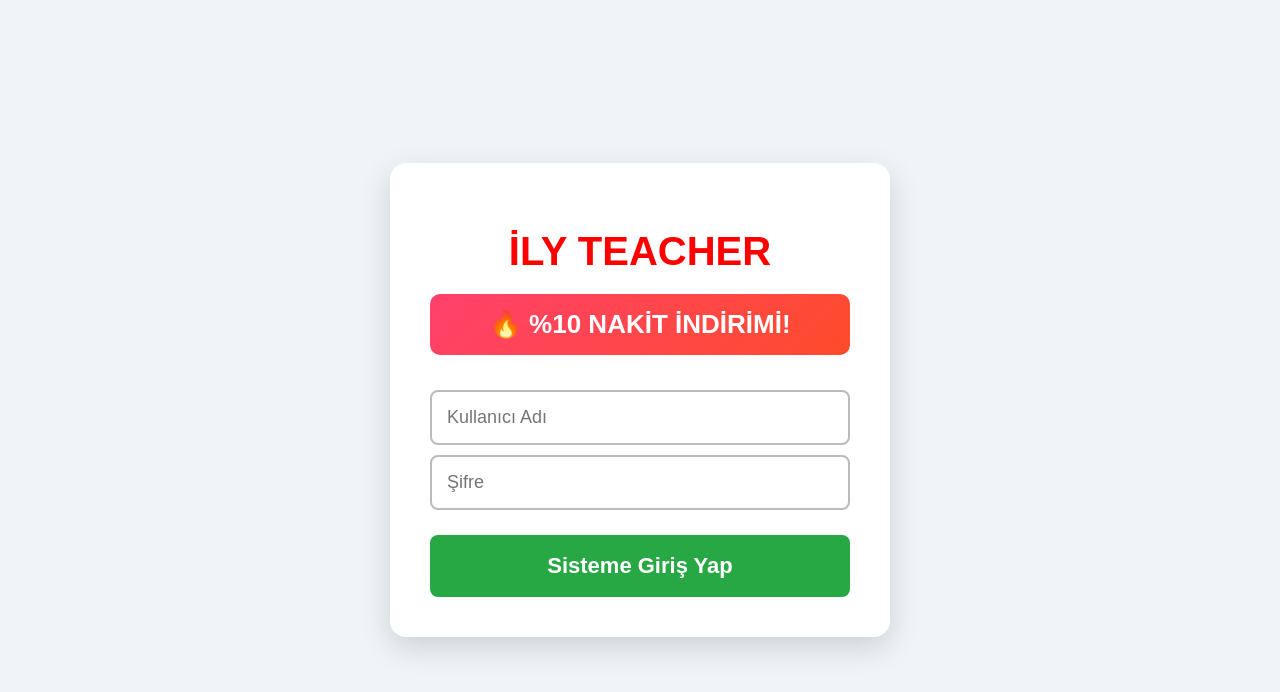
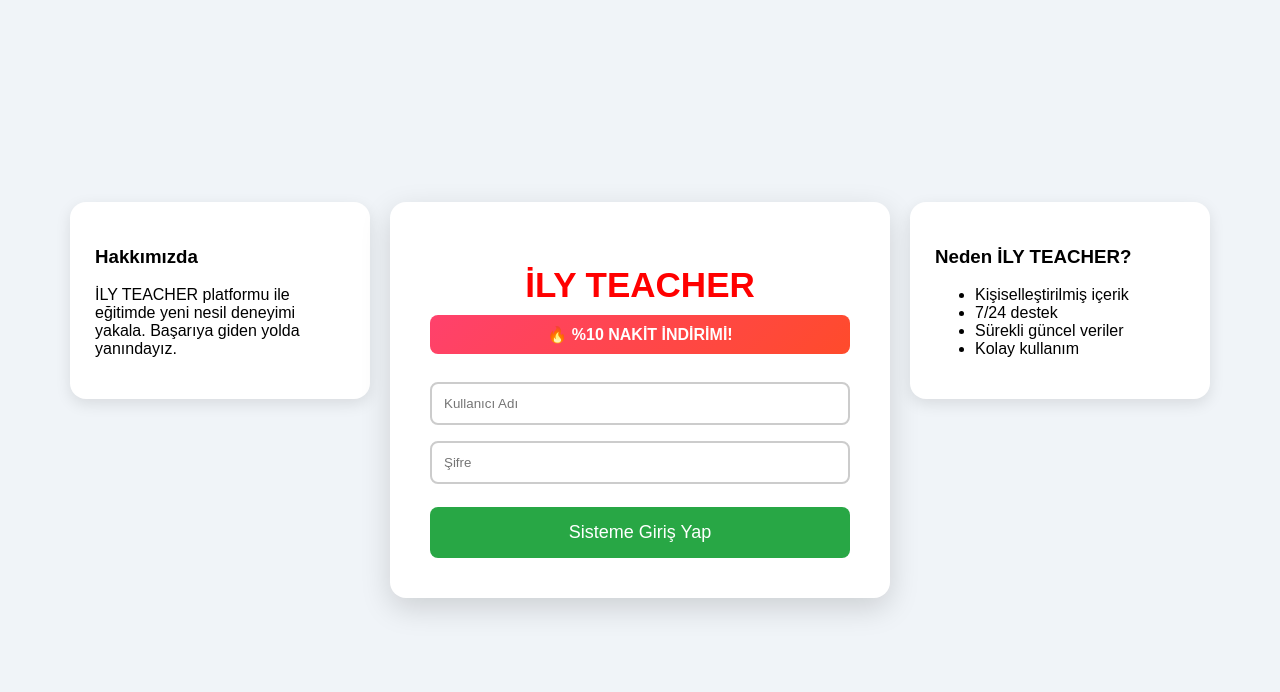
Before and after one commit to sintuvez31-web/ders-site, a Flask app: page /login in a window 1280 px wide. Shown: the top 692 px of the page. Run offline with Flask 3, Linux system fonts and the light colour scheme.

Commit message:
Update login.html

```diff
--- a/templates/login.html
+++ b/templates/login.html
@@ -5,29 +5,44 @@
     <title>İLY TEACHER - Giriş</title>
     <style>
         body { font-family: Arial, sans-serif; background: #f0f4f8; display: flex; justify-content: center; align-items: center; min-height: 100vh; margin: 0; }
+        .wrapper { display: flex; gap: 20px; align-items: flex-start; }
+        .side-panel { background: white; padding: 25px; border-radius: 16px; width: 250px; box-shadow: 0 5px 15px rgba(0,0,0,0.1); }
         .login-container { background: white; padding: 40px; border-radius: 16px; width: 420px; text-align: center; box-shadow: 0 10px 30px rgba(0,0,0,0.15); }
-
-        /* BAŞLIĞI BURADA GÖRÜNÜR YAPTIM */
-        h1 { color: #ff0000; font-size: 40px; margin-bottom: 20px; font-weight: bold; display: block; }
-
-        .indirim-banner { background: linear-gradient(135deg, #ff416c, #ff4b2b); color: white; padding: 15px; border-radius: 10px; font-size: 26px; font-weight: bold; margin-bottom: 25px; }
-        .error { color: #dc3545; font-size: 18px; font-weight: bold; background: #f8d7da; padding: 10px; border-radius: 5px; margin-bottom: 20px; }
-        input[type="text"], input[type="password"] { width: 100%; padding: 15px; margin-top: 10px; border: 2px solid #bbbbbb; border-radius: 8px; box-sizing: border-box; font-size: 18px; }
-        button { width: 100%; padding: 18px; background: #28a745; border: none; color: white; border-radius: 8px; cursor: pointer; font-size: 22px; font-weight: bold; margin-top: 25px; }
+        h1 { color: #ff0000; font-size: 35px; margin-bottom: 10px; }
+        .indirim-banner { background: linear-gradient(135deg, #ff416c, #ff4b2b); color: white; padding: 10px; border-radius: 8px; font-weight: bold; margin-bottom: 20px; }
+        input { width: 100%; padding: 12px; margin: 8px 0; border: 2px solid #ccc; border-radius: 8px; box-sizing: border-box; }
+        button { width: 100%; padding: 15px; background: #28a745; color: white; border: none; border-radius: 8px; cursor: pointer; font-size: 18px; margin-top: 15px; }
+        .error { color: #dc3545; font-weight: bold; padding: 10px; background: #f8d7da; border-radius: 5px; margin-bottom: 15px; }
     </style>
 </head>
 <body>
 
-<div class="login-container">
-    <h1>İLY TEACHER</h1> <div class="indirim-banner">🔥 %10 NAKİT İNDİRİMİ!</div>
+<div class="wrapper">
+    <div class="side-panel">
+        <h3>Hakkımızda</h3>
+        <p>İLY TEACHER platformu ile eğitimde yeni nesil deneyimi yakala. Başarıya giden yolda yanındayız.</p>
+    </div>
 
-    {% if hata %} <p class="error">{{ hata }}</p> {% endif %}
+    <div class="login-container">
+        <h1>İLY TEACHER</h1>
+        <div class="indirim-banner">🔥 %10 NAKİT İNDİRİMİ!</div>
+        {% if hata %} <p class="error">{{ hata }}</p> {% endif %}
+        <form action="/login" method="POST">
+            <input type="text" name="username" placeholder="Kullanıcı Adı" required>
+            <input type="password" name="password" placeholder="Şifre" required>
+            <button type="submit">Sisteme Giriş Yap</button>
+        </form>
+    </div>
 
-    <form action="/login" method="POST">
-        <input type="text" name="username" placeholder="Kullanıcı Adı" required>
-        <input type="password" name="password" placeholder="Şifre" required>
-        <button type="submit">Sisteme Giriş Yap</button>
-    </form>
+    <div class="side-panel">
+        <h3>Neden İLY TEACHER?</h3>
+        <ul>
+            <li>Kişiselleştirilmiş içerik</li>
+            <li>7/24 destek</li>
+            <li>Sürekli güncel veriler</li>
+            <li>Kolay kullanım</li>
+        </ul>
+    </div>
 </div>
 
 </body>
```
